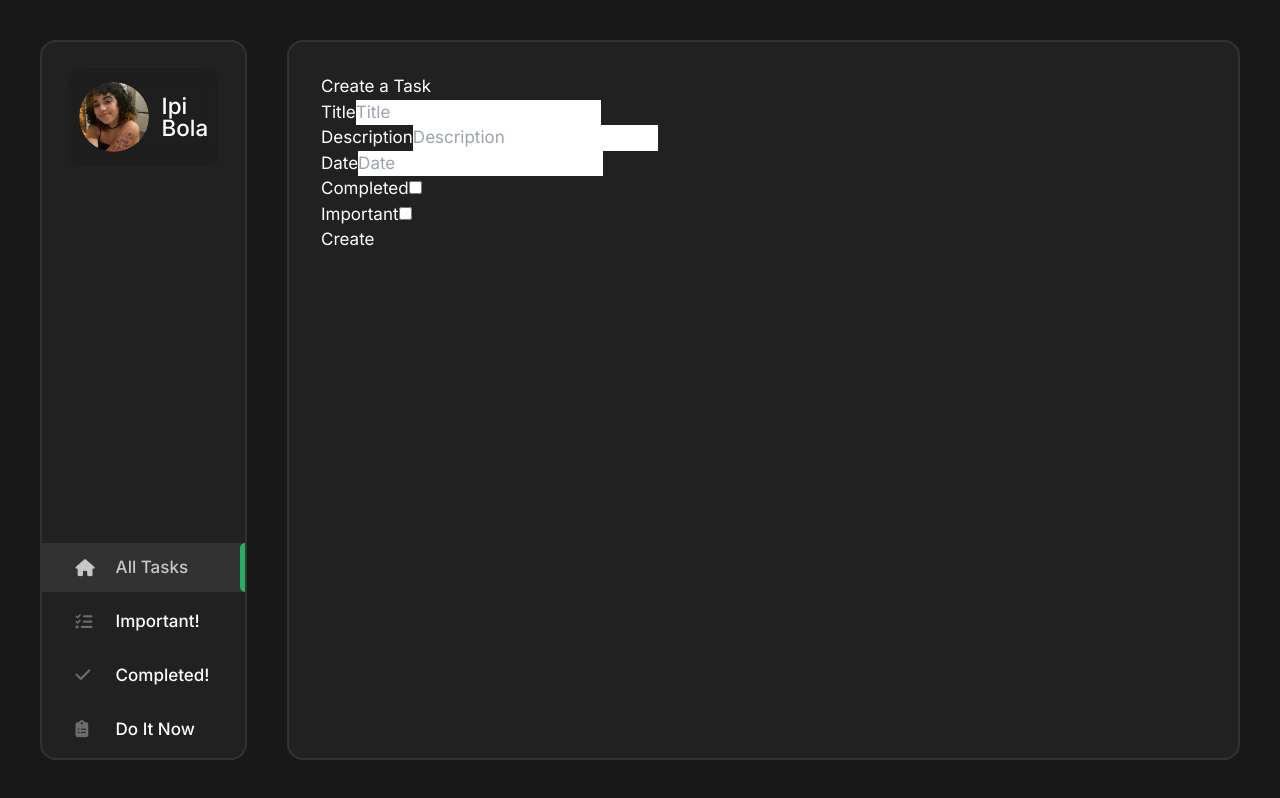
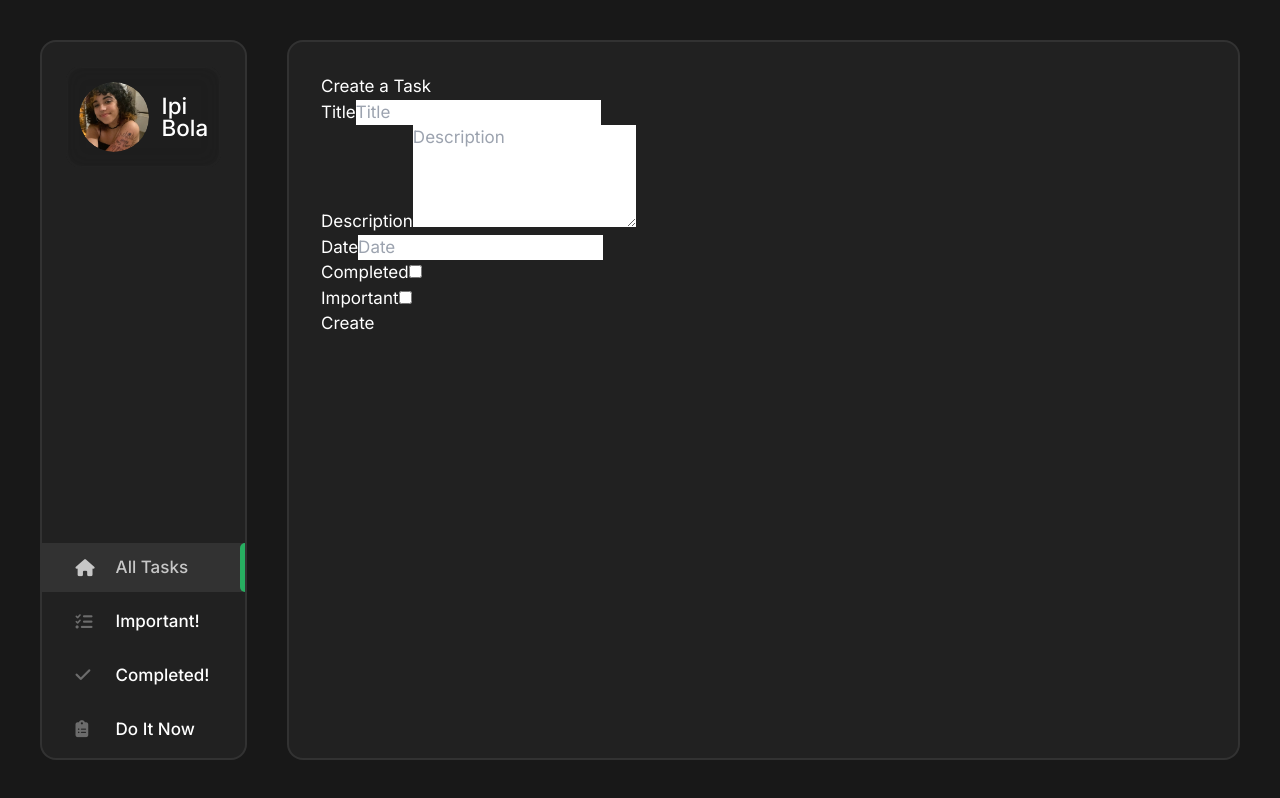
Before and after one commit to Peleton-011/chore-tracker, a Next.js app: page / in a window 1280 px wide. Built offline with nearby package versions, Linux system fonts and the light colour scheme.

Commit message:
Update description input

```diff
--- a/app/components/Modals/CreateContent.tsx
+++ b/app/components/Modals/CreateContent.tsx
@@ -81,10 +81,10 @@ function CreateContent() {
 
 			<div className="input-control">
 				<label htmlFor="description">Description</label>
-				<input
+				<textarea
 					name="description"
 					id="description"
-					type="text"
+                    rows={4}
 					placeholder="Description"
 					value={description}
 					onChange={(e) =>
```
